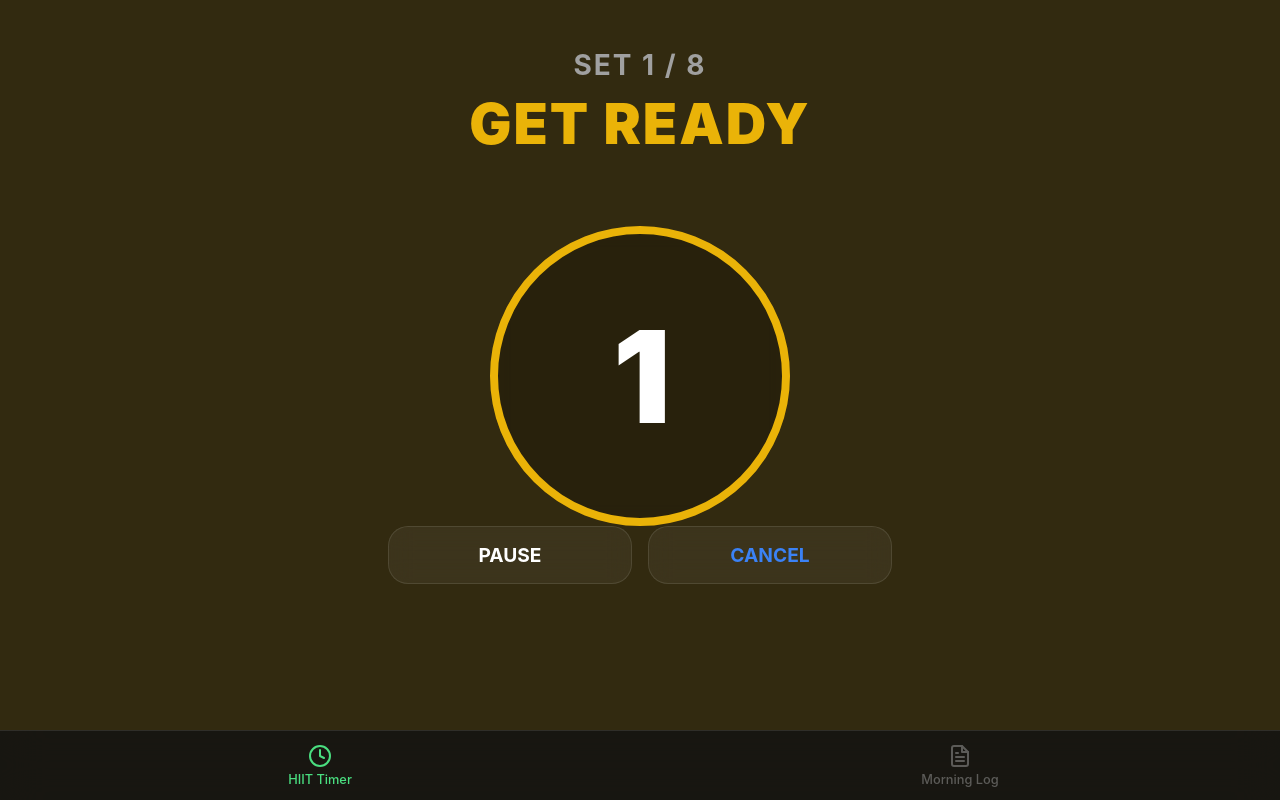
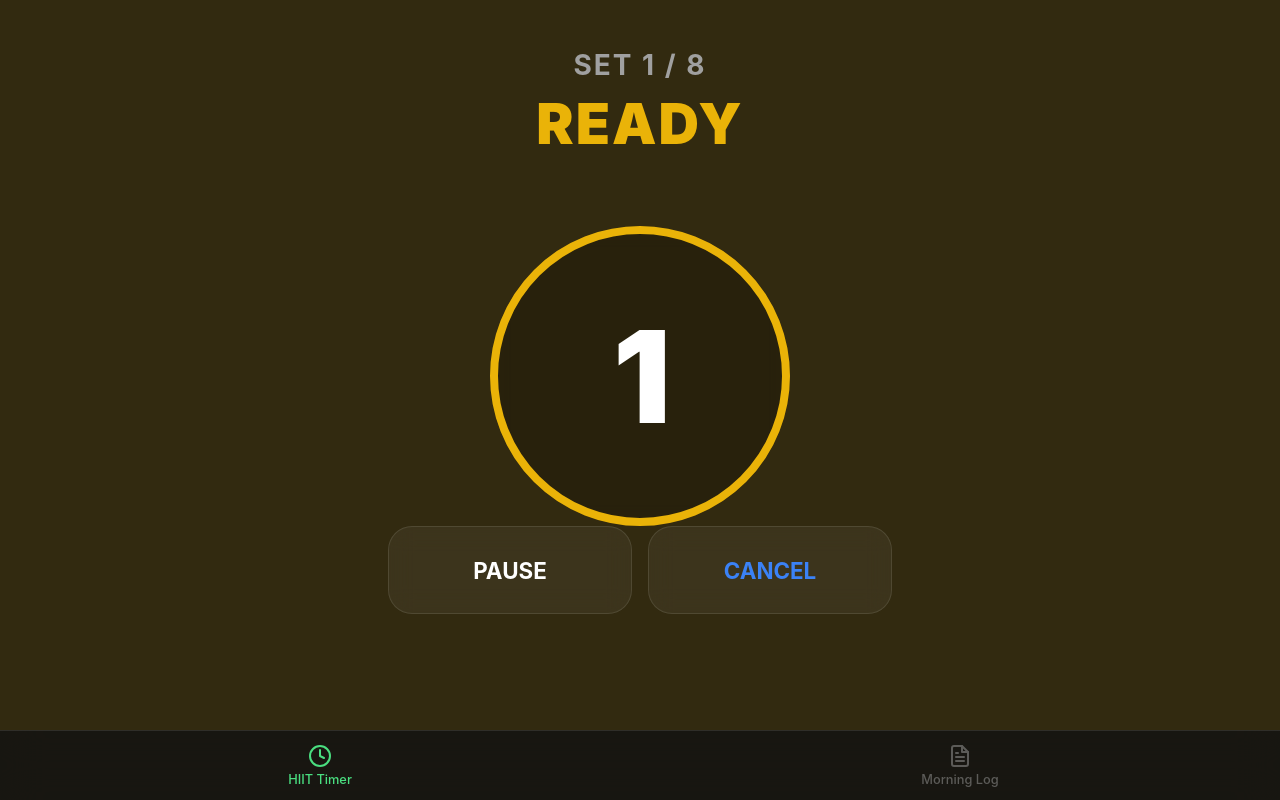
Before and after one commit to yossy-kobaa/npng, a Next.js app: page / in a window 1280 px wide. Both pictures are taken after a click on the button "START". Built offline with nearby package versions, Linux system fonts and the light colour scheme.

Commit message:
style: refine HIIT Timer button layout and text

```diff
--- a/src/components/HiitTimer.tsx
+++ b/src/components/HiitTimer.tsx
@@ -188,7 +188,7 @@ export default function HiitTimer({ onStateChange }: { onStateChange?: (running:
   const getPhaseText = () => {
     if (isPaused) return "PAUSED";
     switch(phase) {
-      case "prep": return "GET READY";
+      case "prep": return "READY";
       case "work": return "WORK!";
       case "rest": return "REST";
       case "done": return "COMPLETED";
@@ -311,14 +311,14 @@ export default function HiitTimer({ onStateChange }: { onStateChange?: (running:
         )}
       </div>
 
-      <div style={{ width: "100%", marginTop: "auto", marginBottom: "16px" }}>
+      <div style={{ width: "100%", marginTop: "auto", marginBottom: "8px" }}>
         {phase === "idle" || phase === "done" ? (
           <button
             onClick={startTimer}
             disabled={isSubmitting}
             style={{
               width: "100%",
-              padding: "24px",
+              height: "88px",
               borderRadius: "24px",
               background: "white",
               color: "black",
@@ -326,7 +326,8 @@ export default function HiitTimer({ onStateChange }: { onStateChange?: (running:
               fontWeight: "900",
               letterSpacing: "4px",
               boxShadow: "0 12px 40px rgba(255,255,255,0.2)",
-              opacity: isSubmitting ? 0.7 : 1
+              opacity: isSubmitting ? 0.7 : 1,
+              border: "none"
             }}
           >
             {isSubmitting ? "SAVING..." : phase === "done" ? "RESTART" : "START"}
@@ -337,12 +338,12 @@ export default function HiitTimer({ onStateChange }: { onStateChange?: (running:
               onClick={togglePause}
               style={{
                 flex: 1,
-                padding: "16px",
-                borderRadius: "20px",
+                height: "88px",
+                borderRadius: "24px",
                 background: isPaused ? "var(--timer-ready)" : "var(--glass-bg)",
                 border: "1px solid var(--glass-border)",
                 color: isPaused ? "black" : "white",
-                fontSize: "1.2rem",
+                fontSize: "1.4rem",
                 fontWeight: "bold",
                 backdropFilter: "blur(12px)",
                 transition: "all 0.3s ease"
@@ -354,12 +355,12 @@ export default function HiitTimer({ onStateChange }: { onStateChange?: (running:
               onClick={handleCancelClick}
               style={{
                 flex: 1,
-                padding: "16px",
-                borderRadius: "20px",
+                height: "88px",
+                borderRadius: "24px",
                 background: "var(--glass-bg)",
                 border: "1px solid var(--glass-border)",
                 color: "var(--timer-rest)",
-                fontSize: "1.2rem",
+                fontSize: "1.4rem",
                 fontWeight: "bold",
                 backdropFilter: "blur(12px)"
               }}
```
